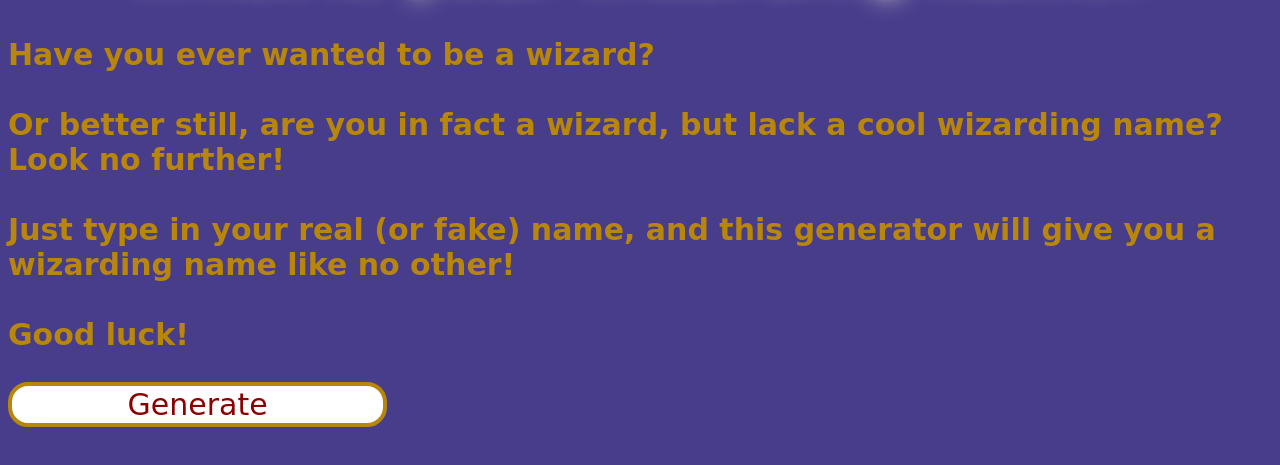
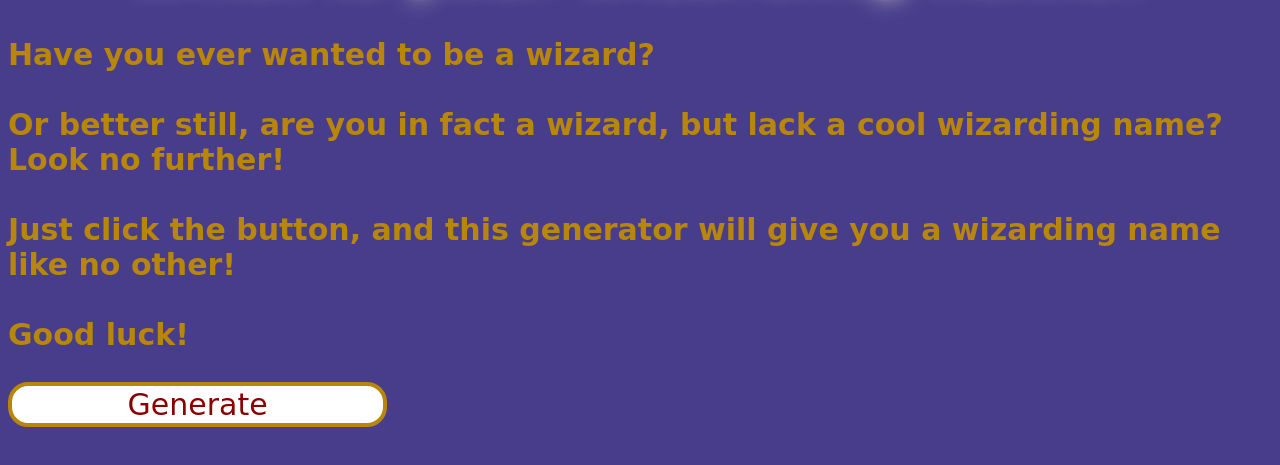
Before and after one commit to theroadlesstraveledby/wizard-name-generator, a plain HTML site: page index.html in a window 1280 px wide. Shown: the part 113-578 px from the top of the page. Drawn offline with Linux system fonts and the light colour scheme; a web font is replaced by a local one.

Commit message:
Update index.html

```diff
--- a/index.html
+++ b/index.html
@@ -10,7 +10,7 @@
   </head>
   <body>
     <h1>What is your wizarding name?</h1>
-    <p><b>Have you ever wanted to be a wizard? <br/><br/>Or better still, are you in fact a wizard, but lack a cool wizarding name? Look no further! <br/><br/> Just type in your real (or fake) name, and this generator will give you a wizarding name like no other! <br/><br/>Good luck!</b></p>
+    <p><b>Have you ever wanted to be a wizard? <br/><br/>Or better still, are you in fact a wizard, but lack a cool wizarding name? Look no further! <br/><br/> Just click the button, and this generator will give you a wizarding name like no other! <br/><br/>Good luck!</b></p>
 
 
 <div id="name" class="wrapper"></div>
```
